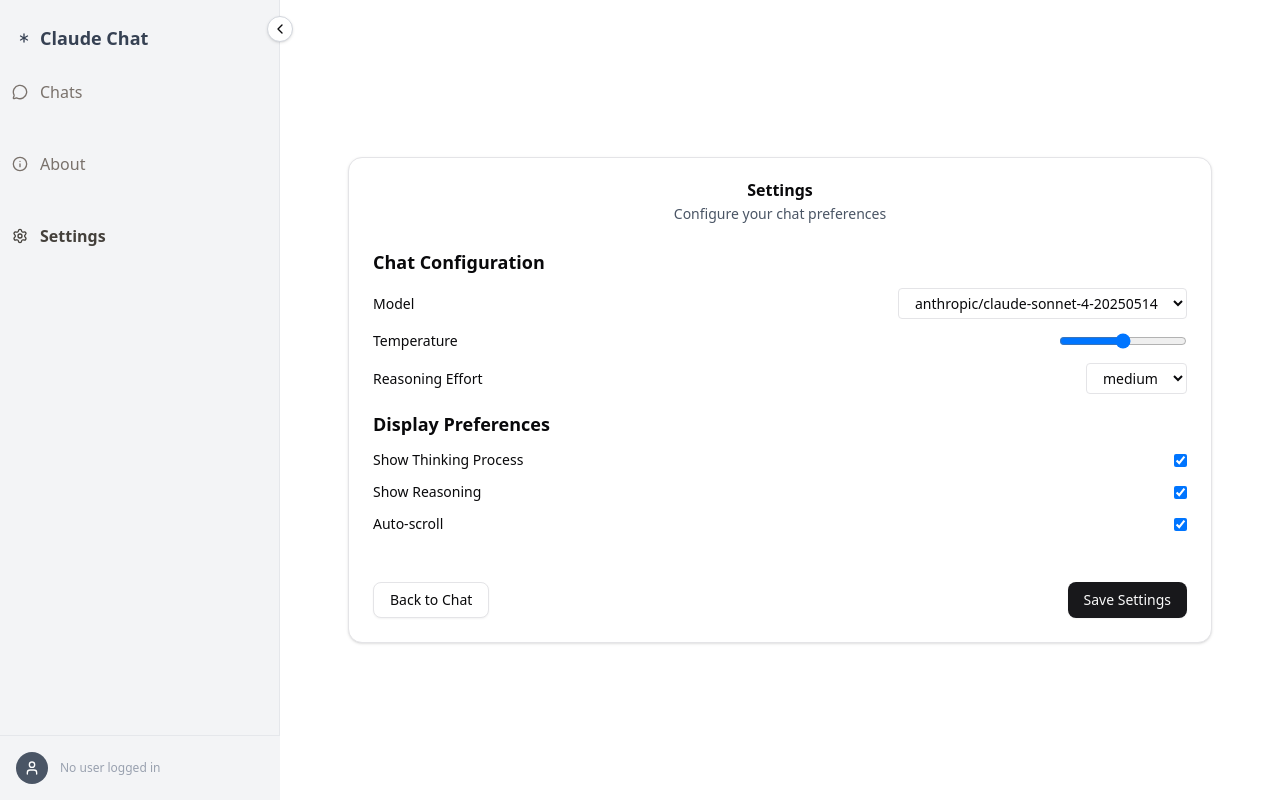
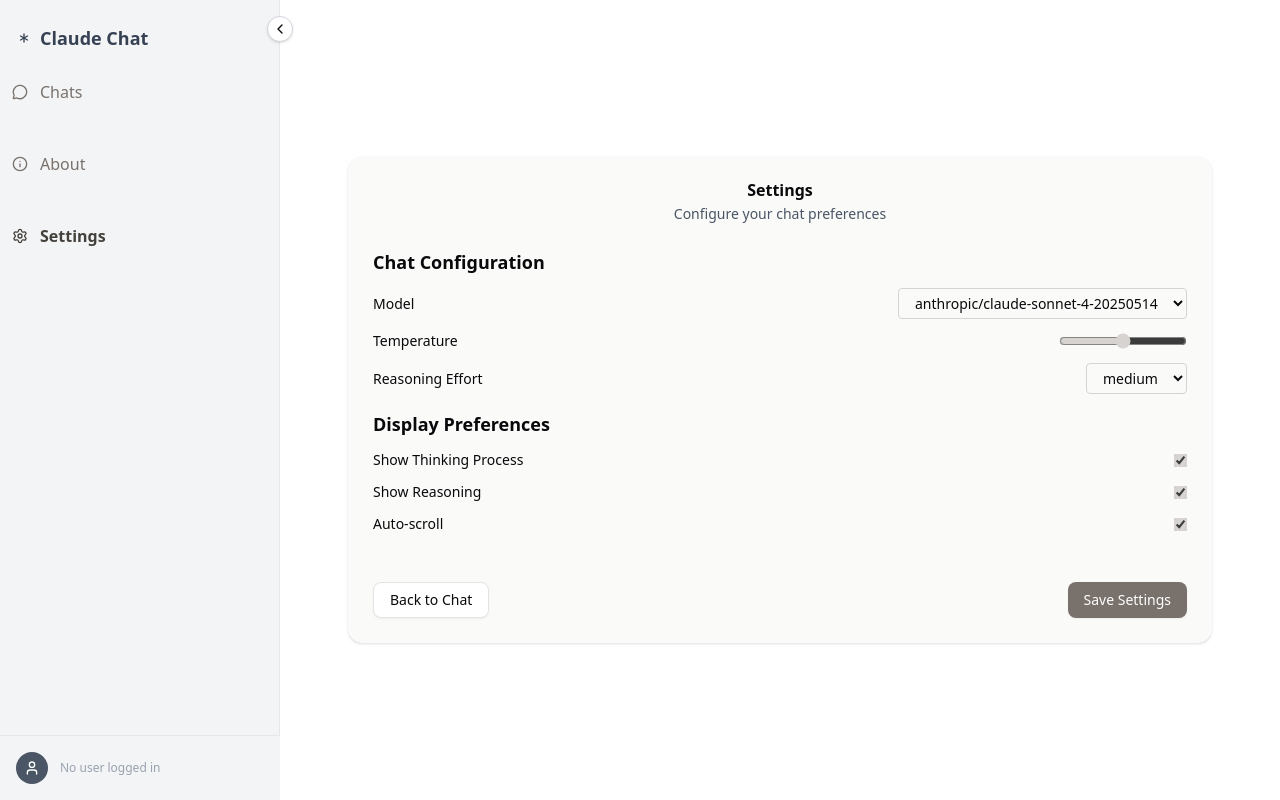
Before and after one commit to elevate-human-experiences/chatbot, a React (Vite) app in the folder frontend/: page /settings in a window 1280 px wide. Built offline with nearby package versions, Linux system fonts and the light colour scheme; no server answers.

Commit message:
stone OK

```diff
--- a/frontend/src/pages/About.tsx
+++ b/frontend/src/pages/About.tsx
@@ -6,7 +6,7 @@ export function About() {
   return (
     <div className="flex items-center justify-center h-screen">
       <div className="flex-1 flex flex-col max-w-4xl mx-auto p-4">
-        <Card className="flex-1">
+        <Card className="flex-1 border-neutral-50 bg-stone-50">
           <CardHeader>
             <CardTitle className="text-center">About Claude Reasoning Chat</CardTitle>
           </CardHeader>
@@ -54,7 +54,7 @@ export function About() {
             </div>
 
             <div className="flex justify-center pt-6">
-              <Button asChild>
+              <Button asChild className="bg-stone-500 hover:bg-stone-600 text-white">
                 <Link to="/">Start Chatting</Link>
               </Button>
             </div>
--- a/frontend/src/pages/Settings.tsx
+++ b/frontend/src/pages/Settings.tsx
@@ -6,7 +6,7 @@ export function Settings() {
   return (
     <div className="flex items-center justify-center h-screen">
       <div className="flex-1 flex flex-col max-w-4xl mx-auto p-4">
-        <Card className="flex-1">
+        <Card className="flex-1 border-neutral-50 bg-stone-50">
           <CardHeader>
             <CardTitle className="text-center">Settings</CardTitle>
             <p className="text-center text-sm text-gray-600">Configure your chat preferences</p>
@@ -18,7 +18,7 @@ export function Settings() {
                 <div className="space-y-3">
                   <div className="flex items-center justify-between">
                     <label className="text-sm font-medium">Model</label>
-                    <select className="border rounded px-3 py-1 text-sm">
+                    <select className="border border-stone-300 rounded px-3 py-1 text-sm focus:border-stone-300 focus:ring-stone-300 focus:outline-none">
                       <option>anthropic/claude-sonnet-4-20250514</option>
                       <option>gpt-4o</option>
                       <option>gpt-4o-mini</option>
@@ -32,12 +32,12 @@ export function Settings() {
                       max="2"
                       step="0.1"
                       defaultValue="1.0"
-                      className="w-32"
+                      className="w-32 border border-stone-300 focus:border-stone-300 focus:ring-stone-300 focus:outline-none accent-stone-300"
                     />
                   </div>
                   <div className="flex items-center justify-between">
                     <label className="text-sm font-medium">Reasoning Effort</label>
-                    <select className="border rounded px-3 py-1 text-sm">
+                    <select className="border border-stone-300 rounded px-3 py-1 text-sm focus:border-stone-300 focus:ring-stone-300 focus:outline-none">
                       <option>low</option>
                       <option selected>medium</option>
                       <option>high</option>
@@ -51,15 +51,27 @@ export function Settings() {
                 <div className="space-y-3">
                   <div className="flex items-center justify-between">
                     <label className="text-sm font-medium">Show Thinking Process</label>
-                    <input type="checkbox" defaultChecked className="rounded" />
+                    <input
+                      type="checkbox"
+                      defaultChecked
+                      className="rounded border-stone-300 focus:border-stone-300 focus:ring-stone-300 focus:outline-none accent-stone-300"
+                    />
                   </div>
                   <div className="flex items-center justify-between">
                     <label className="text-sm font-medium">Show Reasoning</label>
-                    <input type="checkbox" defaultChecked className="rounded" />
+                    <input
+                      type="checkbox"
+                      defaultChecked
+                      className="rounded border-stone-300 focus:border-stone-300 focus:ring-stone-300 focus:outline-none accent-stone-300"
+                    />
                   </div>
                   <div className="flex items-center justify-between">
                     <label className="text-sm font-medium">Auto-scroll</label>
-                    <input type="checkbox" defaultChecked className="rounded" />
+                    <input
+                      type="checkbox"
+                      defaultChecked
+                      className="rounded border-stone-300 focus:border-stone-300 focus:ring-stone-300 focus:outline-none accent-stone-300"
+                    />
                   </div>
                 </div>
               </div>
@@ -69,7 +81,9 @@ export function Settings() {
               <Button variant="outline" asChild>
                 <Link to="/">Back to Chat</Link>
               </Button>
-              <Button>Save Settings</Button>
+              <Button className="bg-stone-500 hover:bg-stone-600 text-white cursor-pointer">
+                Save Settings
+              </Button>
             </div>
           </CardContent>
         </Card>
```
